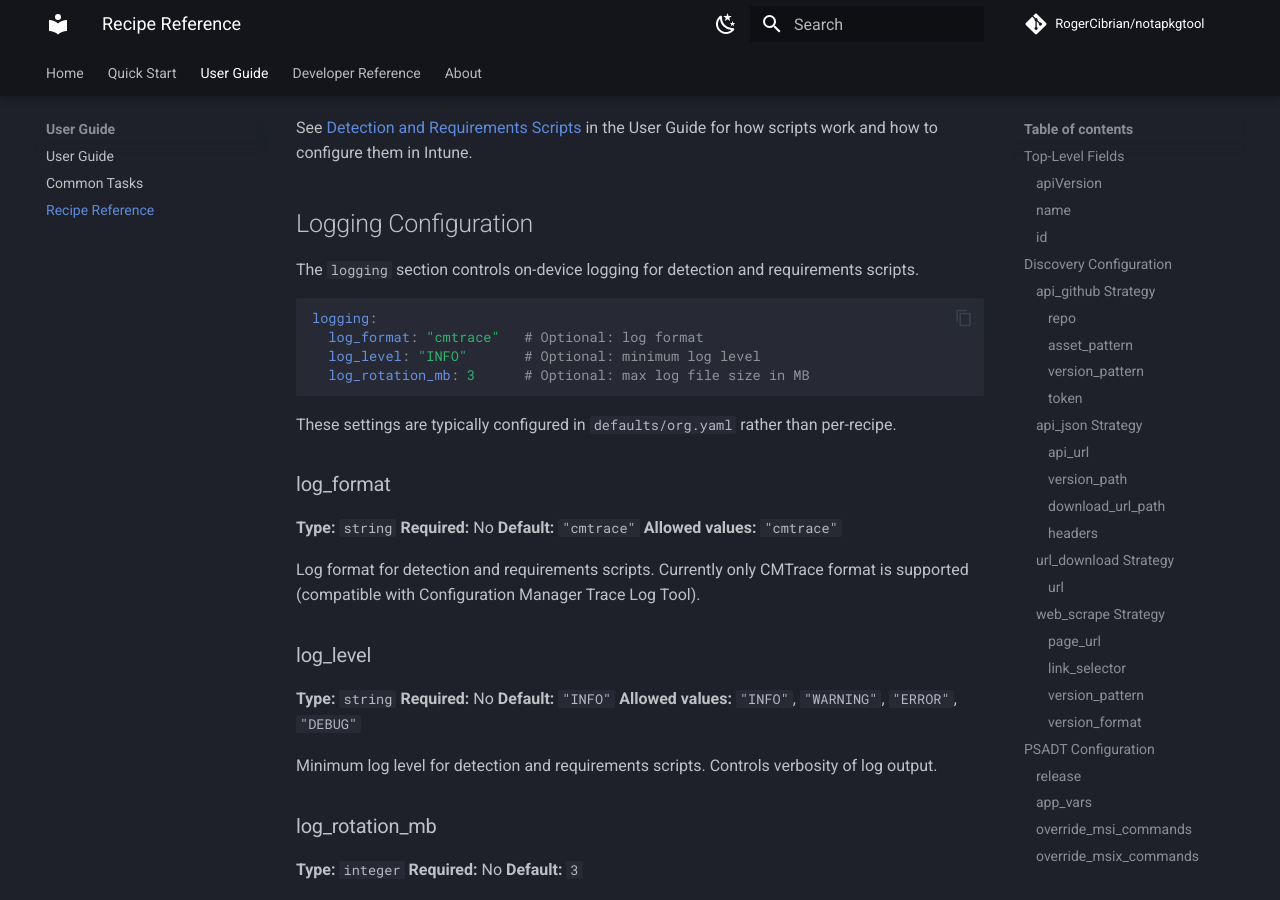
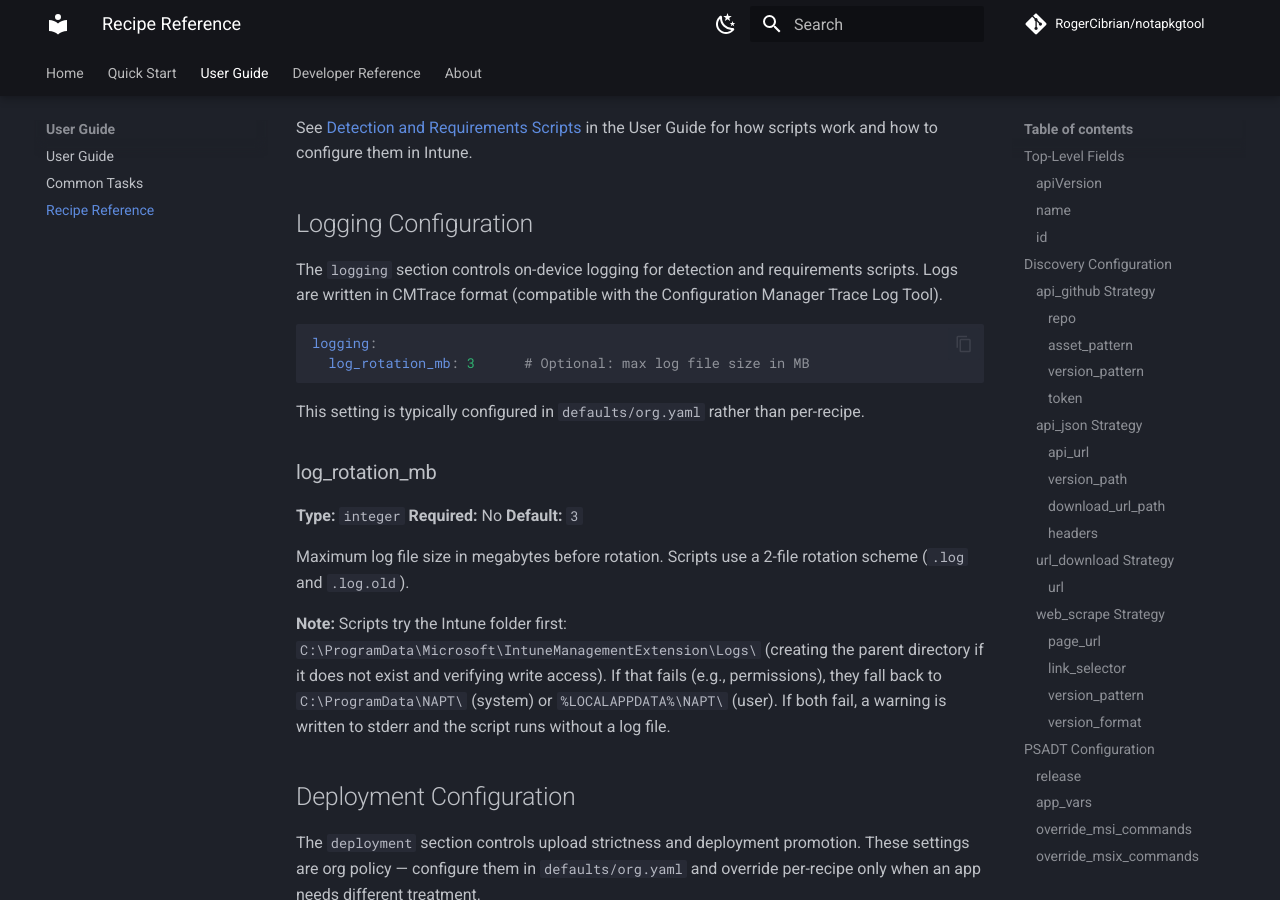
Before and after one commit to RogerCibrian/notapkgtool, an MkDocs documentation site: the page built from docs/recipe-reference.md, in a window 1280 px wide and 900 px high, scrolled down 19897 px. Built offline with MkDocs 1.6.1 and Material for MkDocs 9.7.7, drawn with Linux system fonts in a browser that asks for light colours; comment, search, counter and statistics services are not loaded.

Commit message:
feat: Remove unused logging recipe fields (#114)

````diff
--- a/docs/recipe-reference.md
+++ b/docs/recipe-reference.md
@@ -956,34 +956,15 @@ the User Guide for how scripts work and how to configure them in Intune.
 ## Logging Configuration
 
 The `logging` section controls on-device logging for detection and requirements scripts.
+Logs are written in CMTrace format (compatible with the Configuration Manager Trace Log
+Tool).
 
 ```yaml
 logging:
-  log_format: "cmtrace"   # Optional: log format
-  log_level: "INFO"       # Optional: minimum log level
   log_rotation_mb: 3      # Optional: max log file size in MB
 ```
 
-These settings are typically configured in `defaults/org.yaml` rather than per-recipe.
-
-### log_format
-
-**Type:** `string`
-**Required:** No
-**Default:** `"cmtrace"`
-**Allowed values:** `"cmtrace"`
-
-Log format for detection and requirements scripts. Currently only CMTrace format is supported
-(compatible with Configuration Manager Trace Log Tool).
-
-### log_level
-
-**Type:** `string`
-**Required:** No
-**Default:** `"INFO"`
-**Allowed values:** `"INFO"`, `"WARNING"`, `"ERROR"`, `"DEBUG"`
-
-Minimum log level for detection and requirements scripts. Controls verbosity of log output.
+This setting is typically configured in `defaults/org.yaml` rather than per-recipe.
 
 ### log_rotation_mb
 
````
Also changed, not shown: .claude/skills/add-recipe-field/SKILL.md (+1 -1 lines), docs/changelog.md (+6 -0 lines), vulture_whitelist.py (+2 -11 lines), 12 other files.
